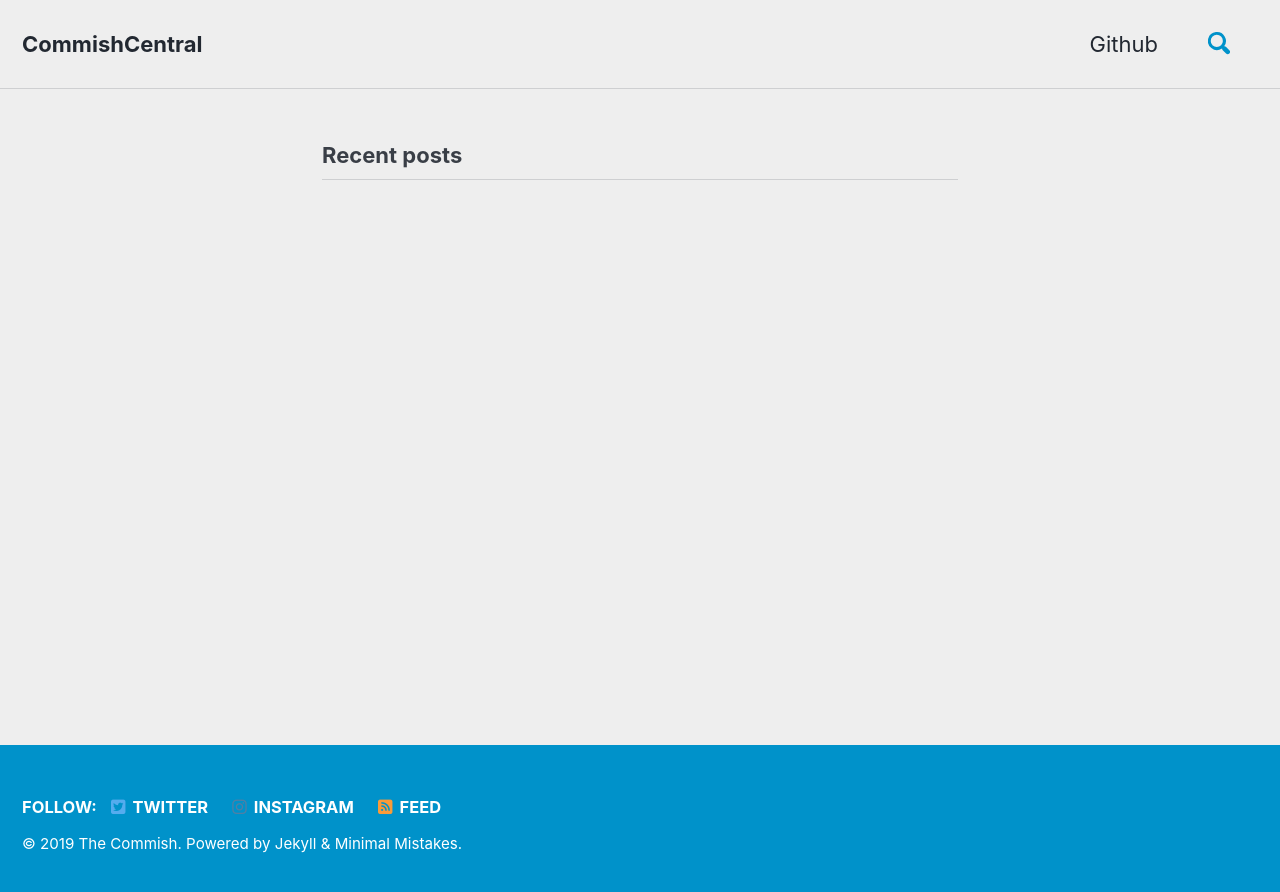
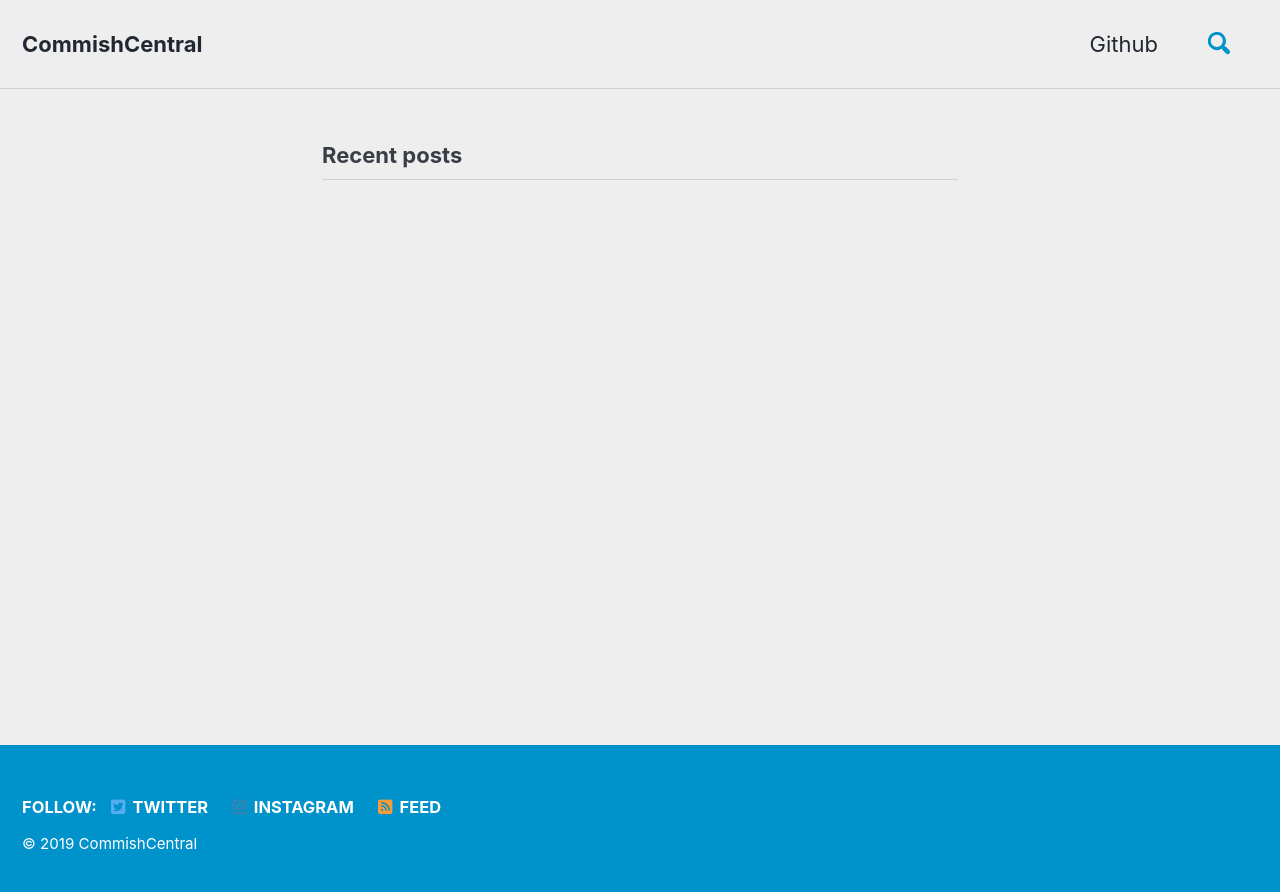
Before and after one commit to commishcentral/commishcentral1.github.io, a Jekyll site: the page built from index.html, in a window 1280 px wide. Shown: the top 892 px of the page. Built offline with Jekyll 4.4.1, drawn with Linux system fonts in a browser that asks for light colours; cached includes are drawn as plain includes; nearby versions of some CDN libraries; the list of posts is cut into pages by our own code.

Commit message:
Change footer

```diff
--- a/_config.yml
+++ b/_config.yml
@@ -19,7 +19,7 @@ locale                   : "en-US"
 title                    : "CommishCentral"
 title_separator          : "-"
 subtitle                 : # site tagline that appears below site title in masthead
-name                     : "The Commish"
+name                     : "CommishCentral"
 description              : 'Everything you need to go from a commissioner to "Commish"'
 url                      : https://commishcentral.com
 baseurl                  : # the subpath of your site, e.g. "/blog"
--- a/_includes/footer.html
+++ b/_includes/footer.html
@@ -16,4 +16,4 @@
   </ul>
 </div>
 
-<div class="page__footer-copyright">&copy; {{ site.time | date: '%Y' }} {{ site.name | default: site.title }}. {{ site.data.ui-text[site.locale].powered_by | default: "Powered by" }} <a href="https://jekyllrb.com" rel="nofollow">Jekyll</a> &amp; <a href="https://mademistakes.com/work/minimal-mistakes-jekyll-theme/" rel="nofollow">Minimal Mistakes</a>.</div>
+<div class="page__footer-copyright">&copy; {{ site.time | date: '%Y' }} {{ site.name | default: site.title }}
```
